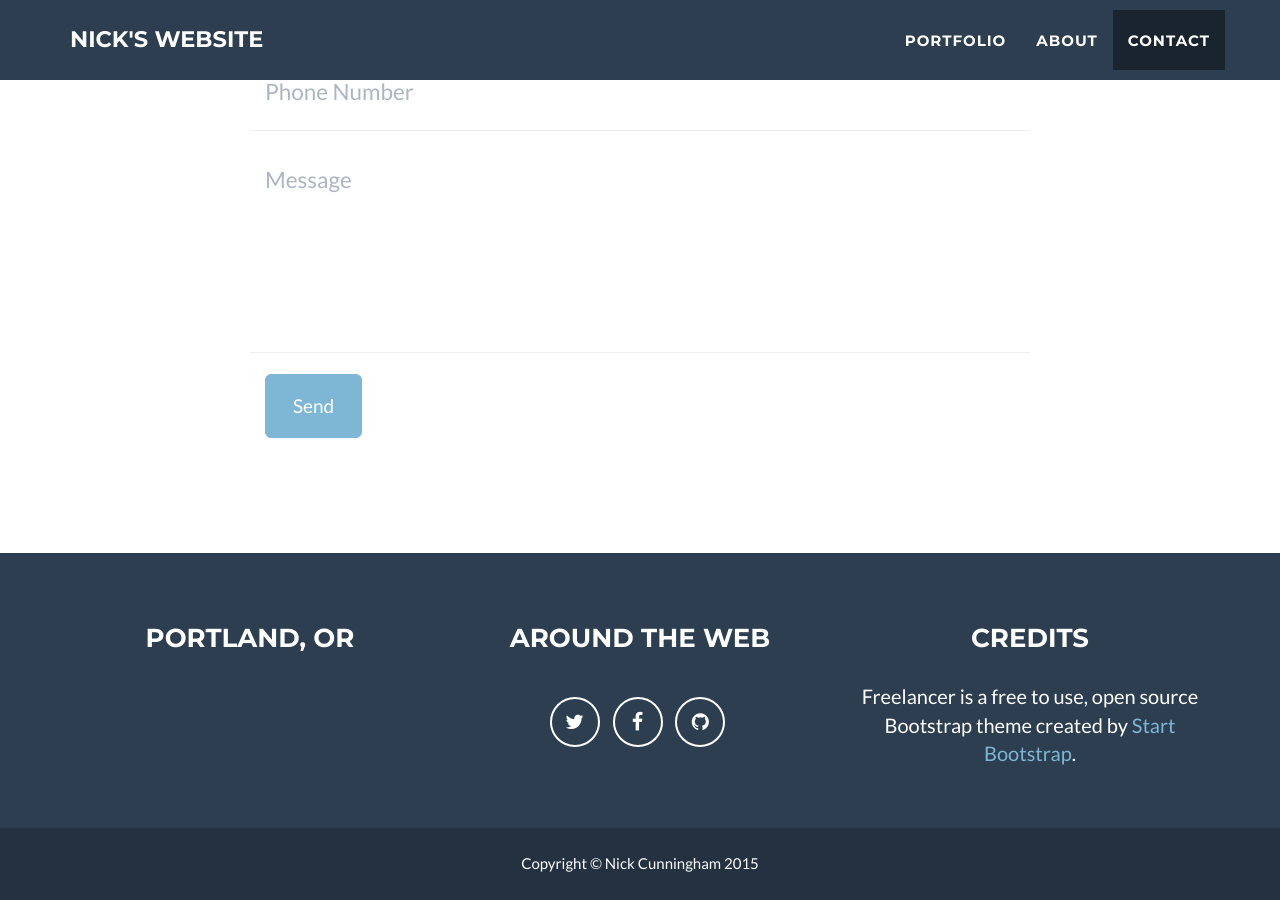
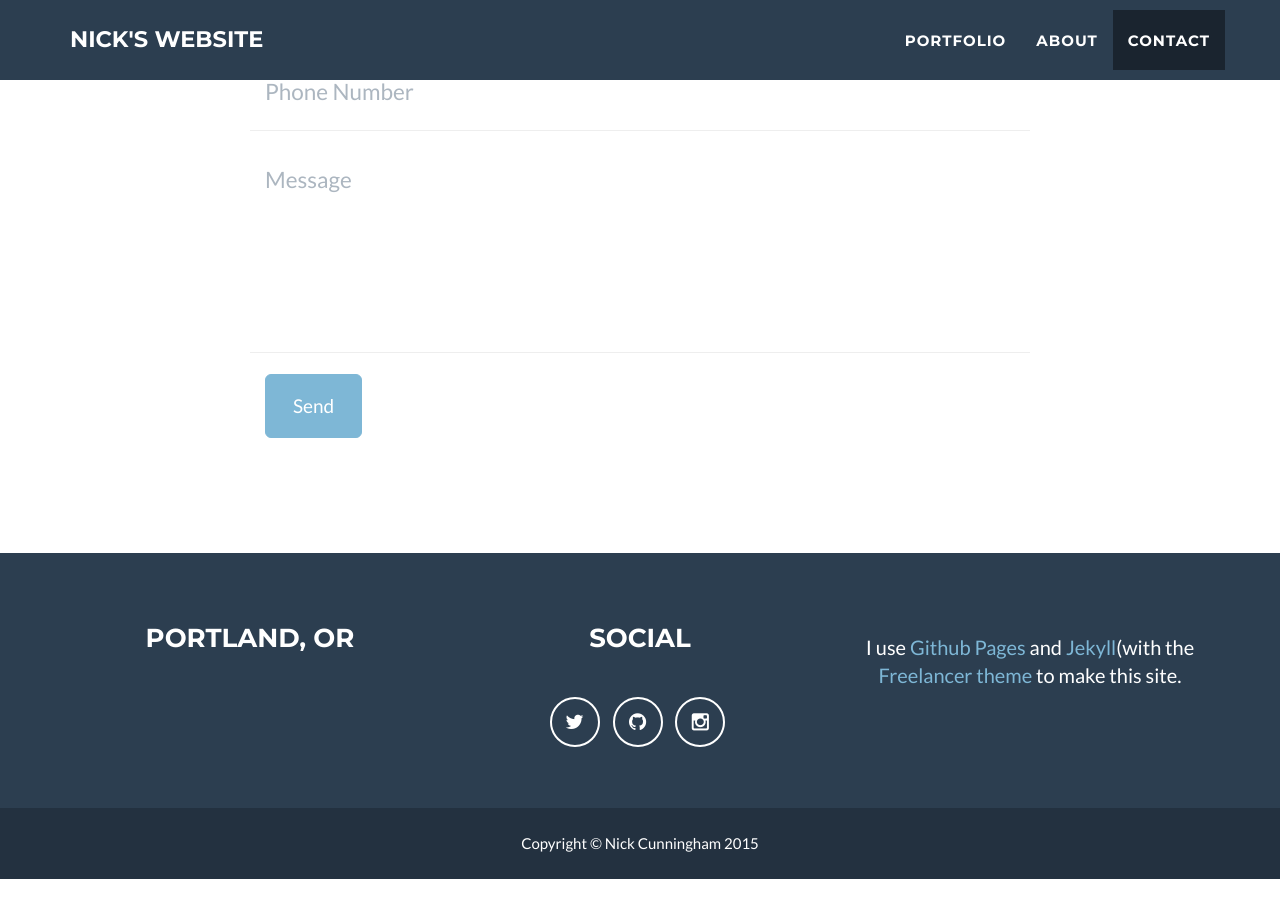
Before and after one commit to cunningham/cunningham.github.io, a Jekyll site: the page built from index.html, in a window 1280 px wide and 900 px high, scrolled down 2568 px. Built offline with Jekyll 4.4.1, drawn with Linux system fonts in a browser that asks for light colours; after the commit the page ends 3447 px from its top, so only the background shows below that.

```diff
--- a/_config.yml
+++ b/_config.yml
@@ -14,24 +14,23 @@ color:
 footer:
   copyright: Nick Cunningham
   location: Portland, OR
-  social: Around the Web
-  credits: Credits
+  social: Social
 
 # Social networks usernames (many more available: google-plus, flickr, dribbble, pinterest, instagram, tumblr, linkedin, etc.)
 social:
   - title: twitter
     url: http://twitter.com/nickscupofwords
-  - title: facebook
-    url:
   - title: github
     url: http://github.com/cunningham
+  - title: instagram
+    url: http://instagram.com/oneslypig
 
 # Postal address (add as many lines as necessary)
 address:
   - line:
 
 # Credits content
-credits: 'Freelancer is a free to use, open source Bootstrap theme created by <a href="http://startbootstrap.com">Start Bootstrap</a>.'
+credits: 'I use <a href="https://pages.github.com/">Github Pages</a> and <a href="http://jekyllrb.com/">Jekyll</a>(with the <a href="https://github.com/jeromelachaud/freelancer-theme">Freelancer theme</a> to make this site.'
 
 # Build settings
 markdown: kramdown
```
